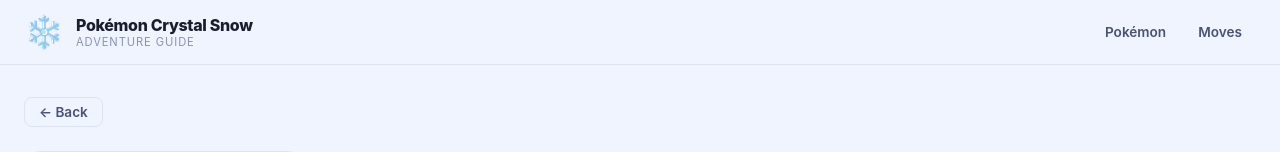
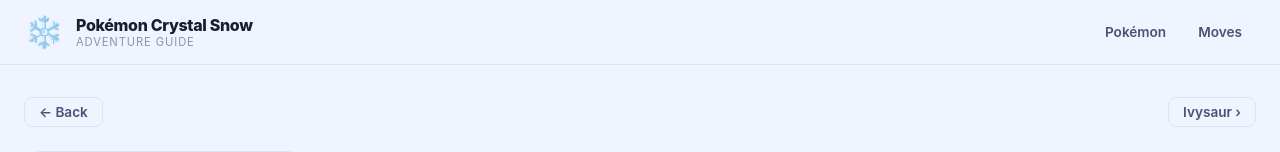
Before and after one commit to BryanS1989/pokemon-crystal-snow, a React (Vite) app: page /#/pokemon/1 in a window 1280 px wide. Shown: the top 152 px of the page. Built offline with nearby package versions, Linux system fonts and the light colour scheme; no server answers.

Commit message:
Add buttons to navigate betweeen pokemons and movements. Fix button Back

```diff
--- a/src/components/move/MoveDetailPage.jsx
+++ b/src/components/move/MoveDetailPage.jsx
@@ -29,7 +29,10 @@
 export default function MoveDetailPage() {
   const { id } = useParams()
   const navigate = useNavigate()
-  const move = movesData.find(m => m.id === Number(id))
+  const idx = movesData.findIndex(m => m.id === Number(id))
+  const move = idx !== -1 ? movesData[idx] : null
+  const prevMove = idx > 0 ? movesData[idx - 1] : null
+  const nextMove = idx < movesData.length - 1 ? movesData[idx + 1] : null
 
   if (!move) {
     return <p style={{ color: 'var(--text-muted)', padding: '32px' }}>Move not found.</p>
@@ -41,9 +44,21 @@
 
   return (
     <div className={styles.wrapper}>
-      <button className={styles.backBtn} onClick={() => navigate('/')}>
-        ← Back
-      </button>
+      <div className={styles.pageNav}>
+        <button className={styles.navBtn} onClick={() => navigate('/moves')}>← Back</button>
+        <div className={styles.prevNextBtns}>
+          {prevMove && (
+            <Link to={`/moves/${prevMove.id}`} className={styles.navBtn}>
+              ‹ {prevMove.name}
+            </Link>
+          )}
+          {nextMove && (
+            <Link to={`/moves/${nextMove.id}`} className={styles.navBtn}>
+              {nextMove.name} ›
+            </Link>
+          )}
+        </div>
+      </div>
 
       <div className={styles.columns}>
         {/* Left: move info card */}
--- a/src/components/move/MoveDetailPage.module.css
+++ b/src/components/move/MoveDetailPage.module.css
@@ -23,8 +23,19 @@
   gap: 24px;
 }
 
-.backBtn {
-  align-self: flex-start;
+.pageNav {
+  display: flex;
+  align-items: center;
+  justify-content: space-between;
+  gap: 12px;
+}
+
+.prevNextBtns {
+  display: flex;
+  gap: 8px;
+}
+
+.navBtn {
   background: none;
   border: 1px solid var(--card-border);
   border-radius: 8px;
@@ -35,9 +46,11 @@
   cursor: pointer;
   transition: all 0.15s;
   font-family: inherit;
+  text-decoration: none;
+  white-space: nowrap;
 }
 
-.backBtn:hover {
+.navBtn:hover {
   color: var(--text-primary);
   border-color: var(--accent);
   background: var(--accent-subtle);
--- a/src/components/pokemon/PokemonDetail.jsx
+++ b/src/components/pokemon/PokemonDetail.jsx
@@ -95,7 +95,7 @@
   )
 }
 
-export default function PokemonDetail({ pokemon, apiData, apiLoading, onBack }) {
+export default function PokemonDetail({ pokemon, apiData, apiLoading, onBack, prevPokemon, nextPokemon }) {
   const paddedId = String(pokemon.id).padStart(3, '0')
   const eggMoves = eggMovesBySpecies[pokemon.name] || []
 
@@ -105,9 +105,21 @@
 
   return (
     <div className={styles.wrapper}>
-      <button className={styles.backBtn} onClick={onBack}>
-        ← Back
-      </button>
+      <div className={styles.pageNav}>
+        <button className={styles.navBtn} onClick={onBack}>← Back</button>
+        <div className={styles.prevNextBtns}>
+          {prevPokemon && (
+            <Link to={`/pokemon/${prevPokemon.id}`} className={styles.navBtn}>
+              ‹ {prevPokemon.name}
+            </Link>
+          )}
+          {nextPokemon && (
+            <Link to={`/pokemon/${nextPokemon.id}`} className={styles.navBtn}>
+              {nextPokemon.name} ›
+            </Link>
+          )}
+        </div>
+      </div>
 
       <div className={styles.columns}>
         {/* Left column: artwork + info + evolution */}
--- a/src/components/pokemon/PokemonDetail.module.css
+++ b/src/components/pokemon/PokemonDetail.module.css
@@ -4,8 +4,19 @@
   gap: 24px;
 }
 
-.backBtn {
-  align-self: flex-start;
+.pageNav {
+  display: flex;
+  align-items: center;
+  justify-content: space-between;
+  gap: 12px;
+}
+
+.prevNextBtns {
+  display: flex;
+  gap: 8px;
+}
+
+.navBtn {
   background: none;
   border: 1px solid var(--card-border);
   border-radius: 8px;
@@ -16,9 +27,11 @@
   cursor: pointer;
   transition: all 0.15s;
   font-family: inherit;
+  text-decoration: none;
+  white-space: nowrap;
 }
 
-.backBtn:hover {
+.navBtn:hover {
   color: var(--text-primary);
   border-color: var(--accent);
   background: var(--accent-subtle);
--- a/src/components/pokemon/PokemonDetailPage.jsx
+++ b/src/components/pokemon/PokemonDetailPage.jsx
@@ -6,7 +6,10 @@
 export default function PokemonDetailPage() {
   const { id } = useParams()
   const navigate = useNavigate()
-  const pokemon = pokemonData.find(p => p.id === Number(id))
+  const idx = pokemonData.findIndex(p => p.id === Number(id))
+  const pokemon = idx !== -1 ? pokemonData[idx] : null
+  const prevPokemon = idx > 0 ? pokemonData[idx - 1] : null
+  const nextPokemon = idx < pokemonData.length - 1 ? pokemonData[idx + 1] : null
 
   const [apiData, setApiData] = useState(null)
   const [apiLoading, setApiLoading] = useState(true)
@@ -29,7 +32,9 @@
       pokemon={pokemon}
       apiData={apiData}
       apiLoading={apiLoading}
-      onBack={() => navigate(-1)}
+      onBack={() => navigate('/')}
+      prevPokemon={prevPokemon}
+      nextPokemon={nextPokemon}
     />
   )
 }
```
